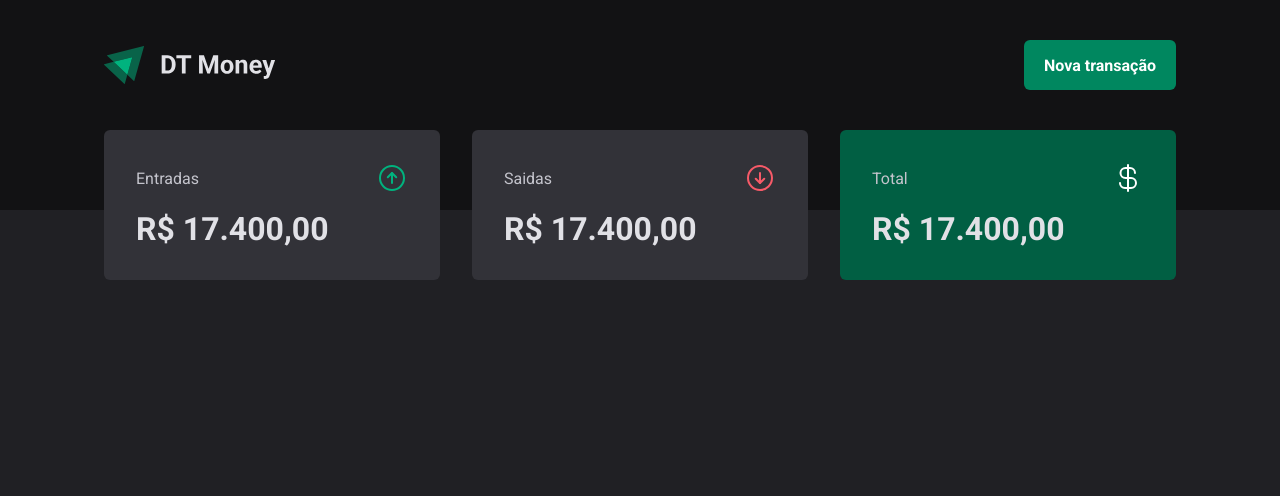
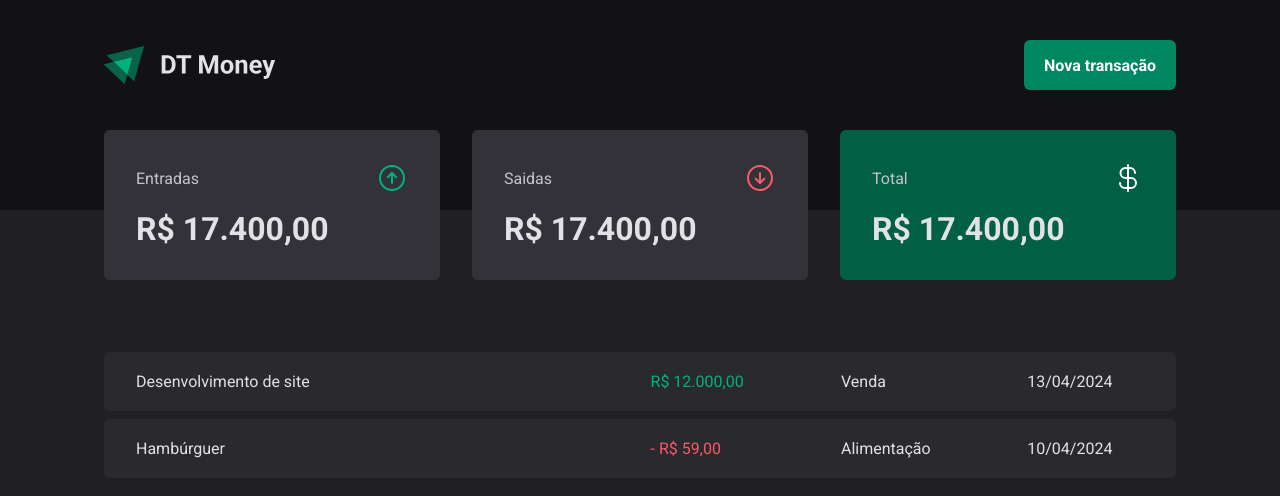
Before and after one commit to isagarci4/DT-money, a React (Vite) app: page / in a window 1280 px wide. Shown: the top 496 px of the page. Built offline with nearby package versions, Linux system fonts and the light colour scheme.

Commit message:
feat: tabela de transacoes

```diff
--- a/src/pages/Transactions/index.tsx
+++ b/src/pages/Transactions/index.tsx
@@ -1,11 +1,39 @@
 import { Header } from "../../components/Header";
 import { Summary } from "../../components/Summary";
+import { PriceHighlight, TransactionsContainer, TransactionsTable } from "./styles";
 
 export function Transactions() {
     return(
         <div>
             <Header />
             <Summary />
+
+           <TransactionsContainer>
+                <TransactionsTable>
+                    <tbody>
+                        <tr>
+                            <td width="48%">Desenvolvimento de site</td>
+                            <td>
+                                <PriceHighlight variant="income">
+                                    R$ 12.000,00
+                                </PriceHighlight>
+                            </td>
+                            <td>Venda</td>
+                            <td>13/04/2024</td>
+                        </tr>
+                        <tr>
+                            <td width="48%">Hambúrguer</td>
+                            <td>
+                                <PriceHighlight variant="outcome">
+                                    - R$ 59,00
+                                </PriceHighlight>
+                            </td>
+                            <td>Alimentação</td>
+                            <td>10/04/2024</td>
+                        </tr>
+                    </tbody>
+                </TransactionsTable>
+           </TransactionsContainer>
         </div>
     )
 }
--- a/src/pages/Transactions/styles.ts
+++ b/src/pages/Transactions/styles.ts
@@ -0,0 +1,38 @@
+import styled from "styled-components";
+
+export const TransactionsContainer = styled.main`
+    width: 100%;
+    max-width: 1120px;
+    margin: 4rem auto 0;
+    padding: 0 1.5rem;
+`
+
+export const TransactionsTable = styled.table`
+    width: 100%;
+    border-collapse: separate;
+    border-spacing: 0 0.5rem;
+    /* margin-top: 1.5rem; */
+
+    td {
+        padding: 1.25rem 2rem;
+        background: ${(props) => props.theme["gray-700"]};
+
+        &:first-child {
+            border-top-left-radius: 6px;
+            border-bottom-left-radius: 6px;
+        }
+
+        &:last-child {
+            border-top-right-radius: 6px;
+            border-bottom-right-radius: 6px;
+        }
+    }
+`
+
+interface PriceHighlightProps {
+    variant: 'income' | 'outcome'
+}
+
+export const PriceHighlight = styled.span<PriceHighlightProps>`
+    color: ${(props) => props.variant === 'income' ? props.theme["green-300"] : props.theme["red-300"]};
+`
```
